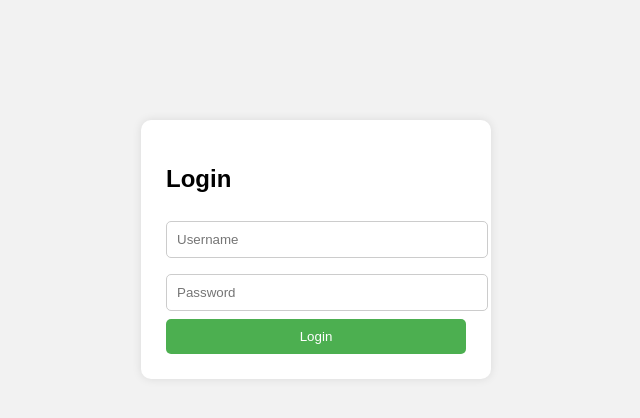
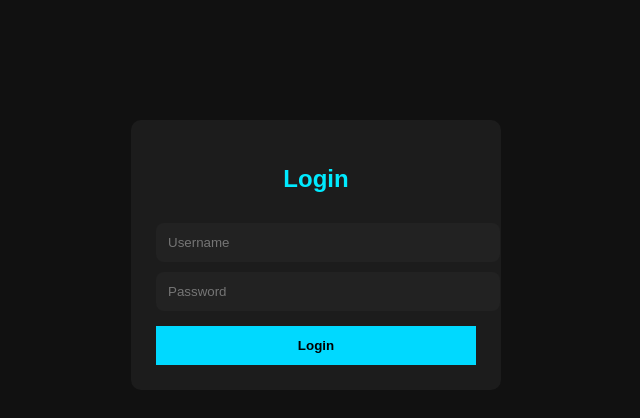
Before and after one commit to deepanshulodhi79-sudo/Deepanshu-s-, a Flask app: page /login in a window 1280 px wide. Shown: the top 418 px of the page, without its empty margins (324-964 px from the left). Run offline with Flask 3, Linux system fonts and the light colour scheme.

Commit message:
Update login.html

```diff
--- a/templates/login.html
+++ b/templates/login.html
@@ -3,37 +3,36 @@
 <head>
     <title>Login</title>
     <style>
-        body { background:#f2f2f2; font-family:Arial; }
+        body { background:#111; color:white; font-family:Arial; }
         .box {
-            width:300px; margin:auto; margin-top:120px;
-            background:white; padding:25px; border-radius:10px;
-            box-shadow:0 0 10px rgba(0,0,0,0.1);
+            width: 320px; margin: 120px auto; padding: 25px;
+            background:#1c1c1c; border-radius:10px;
         }
         input {
-            width:100%; padding:10px; margin:8px 0;
-            border:1px solid #ccc; border-radius:5px;
+            width:100%; padding:12px; margin-top:10px;
+            background:#222; border:none; color:#fff; border-radius:8px;
         }
         button {
-            width:100%; padding:10px; background:#4CAF50;
-            color:white; border:0; border-radius:5px; cursor:pointer;
+            width:100%; padding:12px; margin-top:15px;
+            background:#00d9ff; border:none; font-weight:bold;
         }
+        h2 { text-align:center; color:#00eaff; }
     </style>
 </head>
 <body>
-
 <div class="box">
     <h2>Login</h2>
 
-    {% if message %}
-    <p style="color:red;">{{message}}</p>
-    {% endif %}
+    <form method="POST">
+        <input type="text" name="username" placeholder="Username">
+        <input type="password" name="password" placeholder="Password">
 
-    <form method="POST">
-        <input type="text" name="username" placeholder="Username" required>
-        <input type="password" name="password" placeholder="Password" required>
-        <button>Login</button>
+        <button type="submit">Login</button>
+
+        {% if message %}
+            <p style="color:red; margin-top:10px;">{{ message }}</p>
+        {% endif %}
     </form>
 </div>
-
 </body>
 </html>
```
